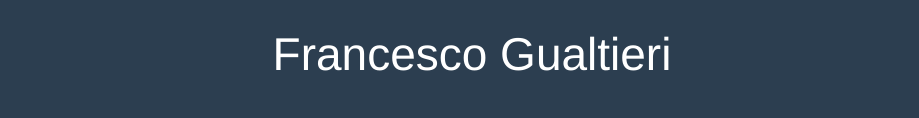
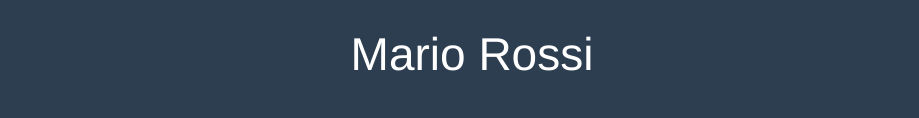
Before and after one commit to cicciog/Bachelor-Countdown-Page, a plain HTML site: page bachelor/index.html in a window 1280 px wide. Shown: the part 317-435 px from the top of the page, without its empty margins (168-1087 px from the left). Drawn offline with nearby package versions, Linux system fonts and the light colour scheme; a web font is replaced by a local one.

Commit message:
Update index.html

```diff
--- a/bachelor/index.html
+++ b/bachelor/index.html
@@ -2,7 +2,7 @@
 <html xmlns="http://www.w3.org/1999/xhtml">
     <head>
         <meta http-equiv="Content-Type" content="text/html; charset=utf-8" />
-        <title>Francesco Gualtieri</title>
+        <title>Bachelor Countdown</title>
         <link rel="shortcut icon" type="image/x-icon" href="https://cdn4.iconfinder.com/data/icons/Basic_set2_Png/64/user5.png" />
         <link href="css/style.min.css" rel="stylesheet" />
         <link href="css/mb-comingsoon-iceberg.css" rel="stylesheet" />
@@ -15,7 +15,7 @@
                         <img class="img-responsive centered" src="http://www.studenthub.ug/images/graduation-hat.png" /></div>
                 </div>
                 <div class="text-center hgroup">
-                    <h1 class="page-headline large">Francesco Gualtieri</h1>
+                    <h1 class="page-headline large">Mario Rossi</h1>
                     <h3>Waiting for my graduation in Computer Science...</h3>
                 </div>
             </div>
```
